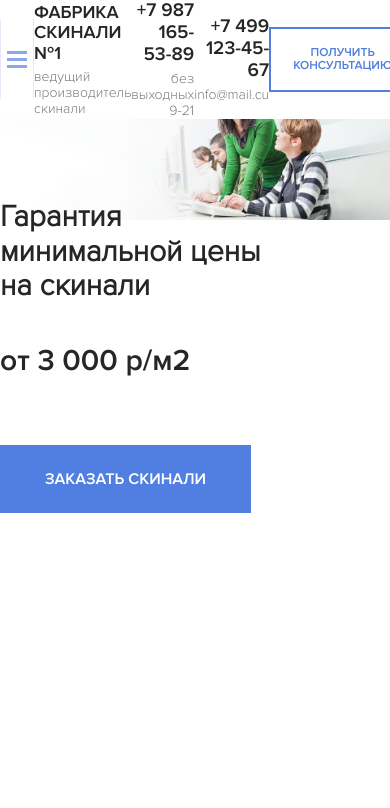
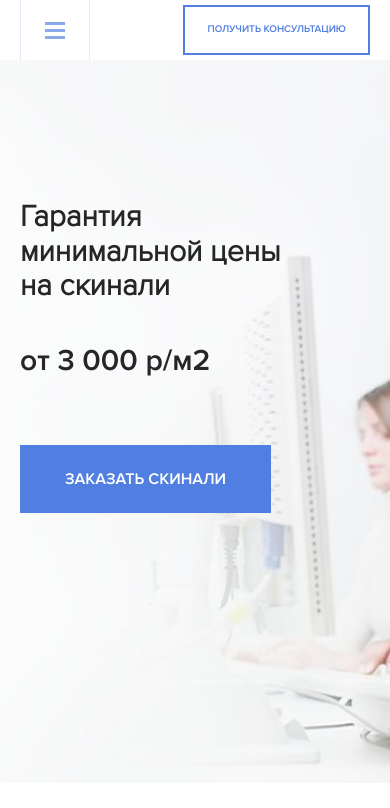
Before and after one commit to JediKnightGIT/landing, a plain HTML site: page index.html in a window 390 px wide. Drawn offline with Linux system fonts and the light colour scheme.

Commit message:
Адаптив для главного экрана

```diff
--- a/sass/_grid.sass
+++ b/sass/_grid.sass
@@ -4,3 +4,14 @@
 .container
 	max-width: 1170px
 	margin: auto
+
+@media (max-width: 1199px)
+	.container
+		max-width: 960px
+@media (max-width: 991px)
+	.container
+		max-width: 750px
+@media (max-width: 768px)
+	.container
+		max-width: 100%
+		padding: 0 20px
--- a/sass/_interface.sass
+++ b/sass/_interface.sass
@@ -16,3 +16,7 @@ body
 	background-color: $primary
 	color: #ffffff
 	+bold
+
+@media (max-width: 576px)
+	.button-o
+		font-size: 10px
--- a/sass/blocks/_hero.sass
+++ b/sass/blocks/_hero.sass
@@ -11,3 +11,8 @@
 		margin-bottom: 67px
 		font-size: 30px
 		+bold
+
+@media (max-width: 991px)
+	.hero
+		background-size: cover
+		background-position: top left 40%
--- a/sass/blocks/_navbar.sass
+++ b/sass/blocks/_navbar.sass
@@ -9,7 +9,6 @@
 		display: flex
 		align-items: center
 		justify-content: space-between
-		min-height: 80px
 	&__mobile, &__landline
 		text-align: right
 	&__phone
@@ -34,7 +33,7 @@
 	background-color: $primary
 	color: #fff
 	transition: 0.2s
-	transform: translateY(-110%)
+	transform: translateY(-200%)
 	&_active
 		transform: translateY(0)
 	&__nav
@@ -74,3 +73,19 @@
 		display: block
 		font-size: 14px
 		color: $text-color-light
+
+@media (max-width: 991px)
+	.navbar
+		&__mobile, &__landline
+			display: none
+@media (max-width: 576px)
+	.logo
+			display: none
+	.menu
+		top: 60px
+		&-button
+			height: 60px
+		&__nav
+			flex-direction: column
+		&__link
+			margin-bottom: 20px
```
Also changed, not shown: css/style.css, 1 other file.
